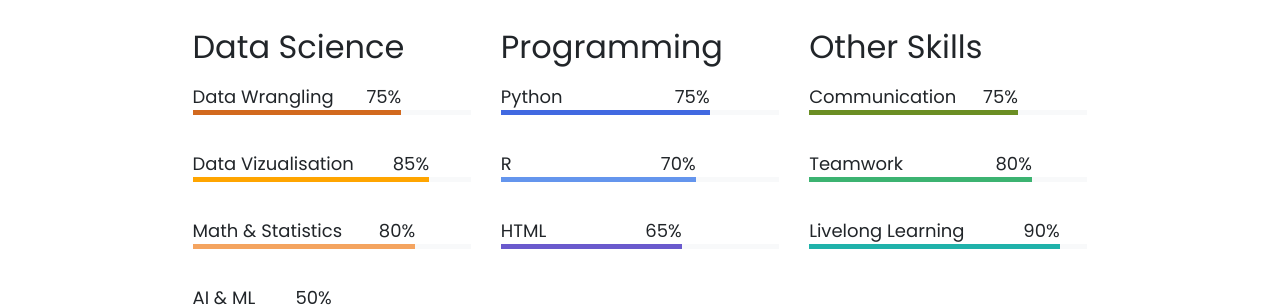
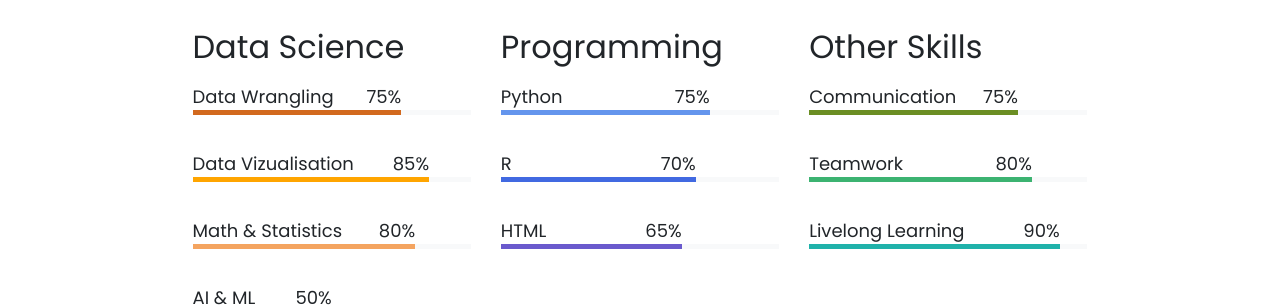
Before and after one commit to SimonLuder/simonluder.github.io, a Jekyll site: the page built from pages/about.md, in a window 1280 px wide. Shown: the part 350-657 px from the top of the page. Built offline with Jekyll 4.4.1, drawn with Linux system fonts in a browser that asks for light colours; nearby versions of some CDN libraries; emoji names are drawn with the system emoji font.

Commit message:
Update programming-skills.yml

```diff
--- a/_data/programming-skills.yml
+++ b/_data/programming-skills.yml
@@ -1,10 +1,10 @@
 - name: Python
   percentage: 75
-  color: rojalblue
+  color: cornflower
 
 - name: R
   percentage: 70
-  color: cornflower
+  color: rojalblue
 
 - name: HTML
   percentage: 65
```
